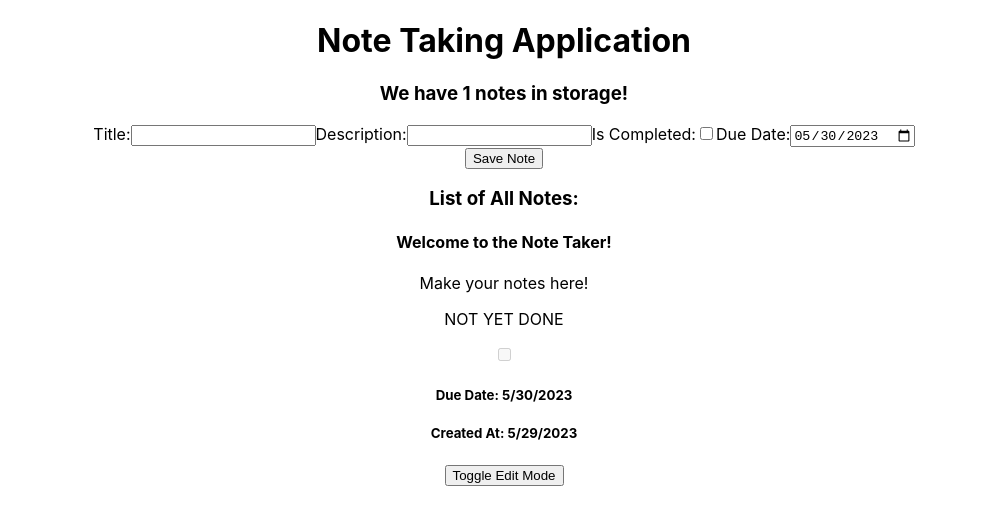
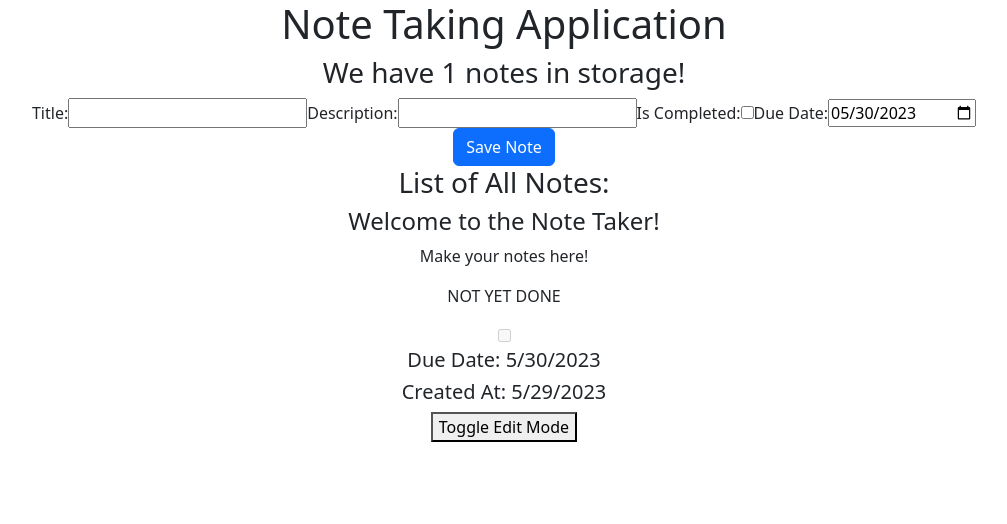
Before and after one commit to johnsonw1017/reactjs-note-taking-project, a React (Create React App) app: page / in a window 1280 px wide. Shown: the top 524 px of the page, without its empty margins (136-1143 px from the left). Built offline with nearby package versions, Linux system fonts and the light colour scheme.

Commit message:
feat: bootstrap imported

```diff
--- a/src/components/NoteForm.jsx
+++ b/src/components/NoteForm.jsx
@@ -1,5 +1,6 @@
 import React, { useEffect, useState } from "react";
 import { useNoteData, useNoteDispatch } from "../contexts/NotesContext";
+import { Button } from "react-bootstrap";
 
 export default function NoteForm(props){
 
@@ -61,7 +62,7 @@ export default function NoteForm(props){
             <label>Due Date:</label>
             <input type="date" name="dueDate" value={new Date(localDueDate).toISOString().split("T")[0]} onChange={(event) => setLocalDueDate(event.target.value)}/>
             </form>
-        <button onClick={saveNoteToGlobal}>Save Note</button>
+            <Button variant="primary" onClick={saveNoteToGlobal}>Save Note</Button>
         </div>
     )
 }
--- a/src/index.js
+++ b/src/index.js
@@ -5,6 +5,7 @@ import App from './App';
 import reportWebVitals from './reportWebVitals';
 import { BrowserRouter } from 'react-router-dom';
 import NotesProvider from './contexts/NotesContext';
+import 'bootstrap/dist/css/bootstrap.min.css';
 
 const root = ReactDOM.createRoot(document.getElementById('root'));
 root.render(
```
